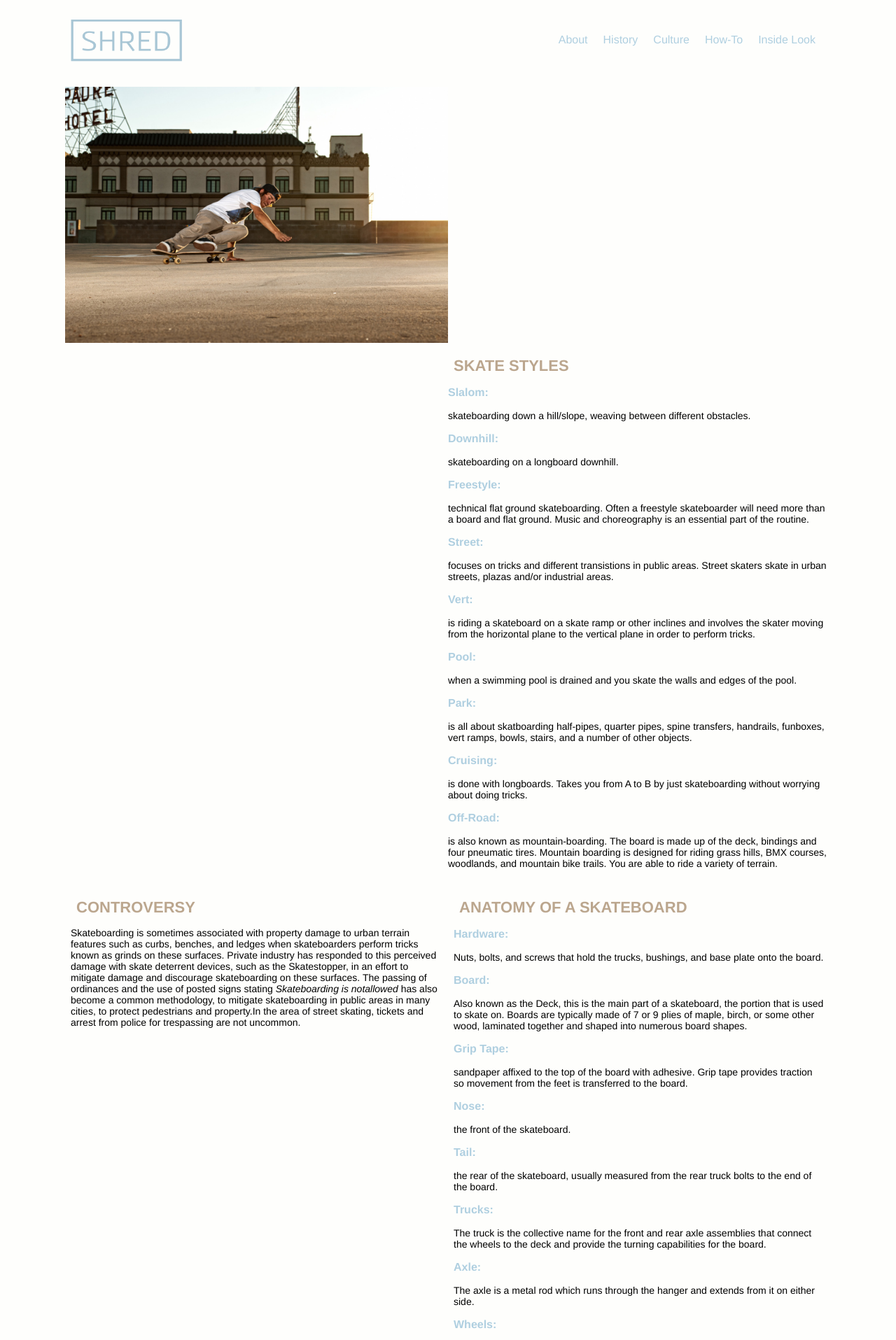
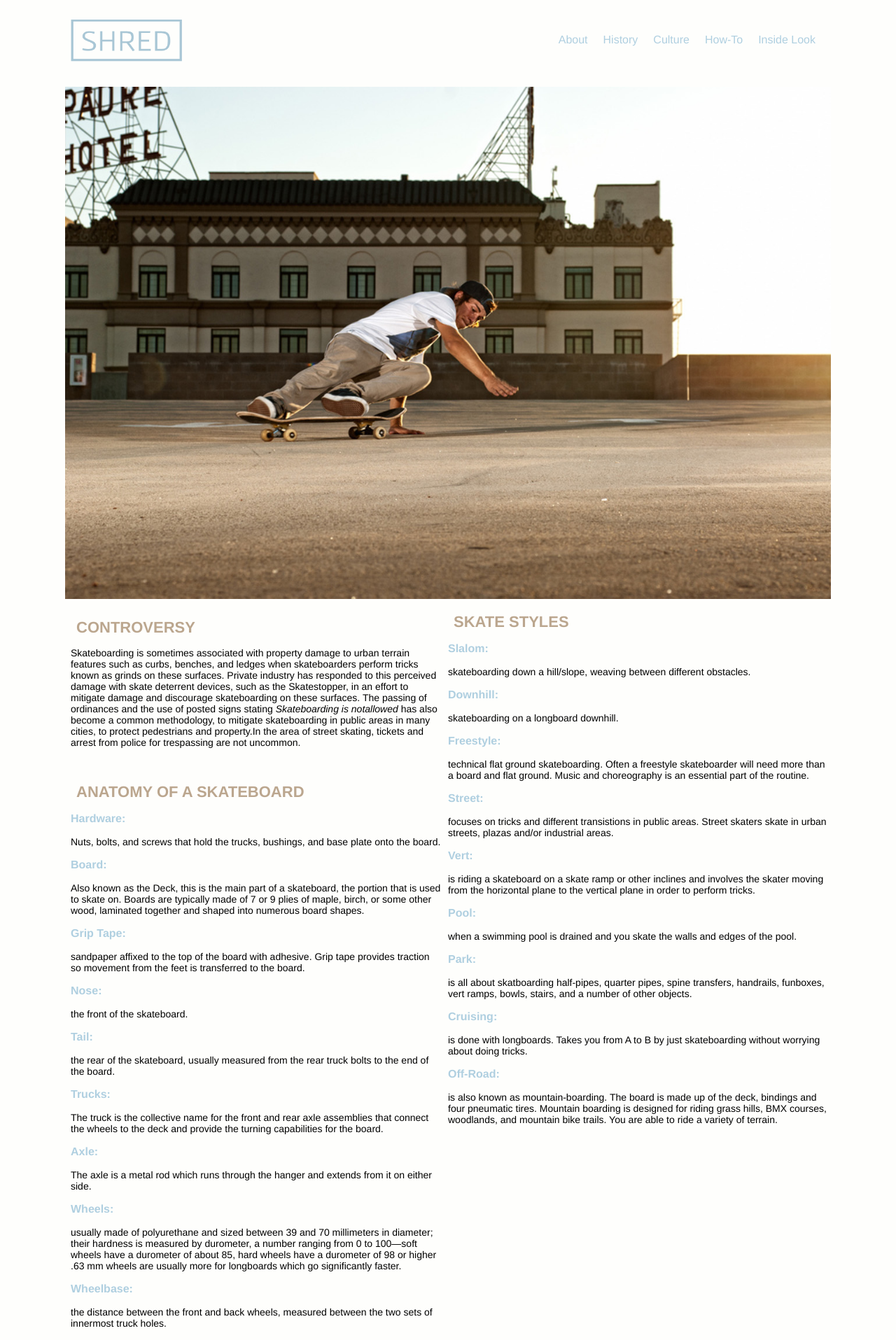
Before and after one commit to maddiwatson1/large-data-website, a Jekyll site: the page built from about.html, in a window 1280 px wide. Shown: the top 1915 px of the page at 70% size. Built offline with Jekyll 4.4.1, drawn with Linux system fonts in a browser that asks for light colours; Markdown is read by kramdown in place of the engine named in the settings.

Commit message:
moved about sections and edited css

```diff
--- a/about.html
+++ b/about.html
@@ -6,7 +6,10 @@ layout: default
 	<div class="unit-spacer-2">
 		<img src="images/about-page.jpg" class="flex-img" alt="">
     </div>
-    <div class="unit-spacer-3">
+</div>
+
+<div class="unit unit-s-1 unit-m-1 unit-l-1-1-3">
+	<div class="unit-spacer-3">
 		<h1>Skate Styles</h1>
 			<h3>Slalom:</h3>
 				<p>skateboarding down a hill/slope, weaving between different obstacles.</p>
@@ -27,9 +30,6 @@ layout: default
 			<h3>Off-Road:</h3>
 				<p>is also known as mountain-boarding. The board is made up of the deck, bindings and four pneumatic tires. Mountain boarding is designed for riding grass hills, BMX courses, woodlands, and mountain bike trails. You are able to ride a variety of terrain.</p>
 </div>
-</div>
-
-<div class="unit unit-s-1 unit-m-1 unit-l-1-1-3">
 
 <div class="unit unit-s-1 unit-m-1-2">
 	<div class="unit-spacer">
--- a/css/general.css
+++ b/css/general.css
@@ -92,7 +92,7 @@ a:active {text-decoration:none; color: #654A35;}
 @media only screen and (min-width: 84.375em) {
 
 	html {
-		margin: 0 100px 0 100px;
+		margin: 0 150px 0 150px;
 	}
 }
 
@@ -164,11 +164,6 @@ p {
 		width: 100%;
 	}
 
-	.unit-spacer-2 {
-		width: 50%;
-		margin-right: 0px;
-	}
-
 	.unit-spacer-3 {
 		float: right;
 		width: 50%;
```
